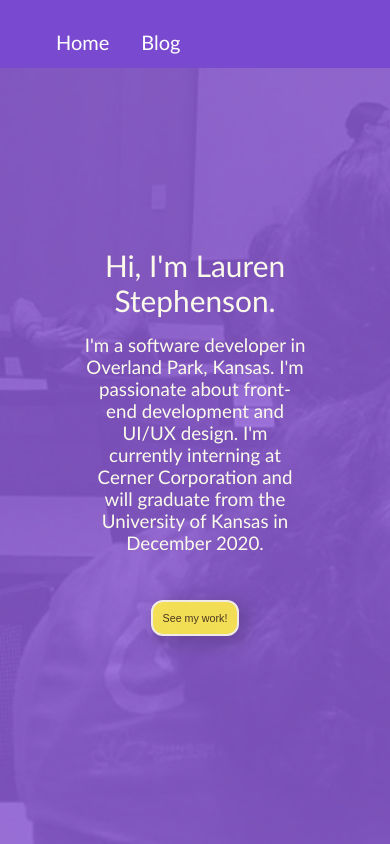
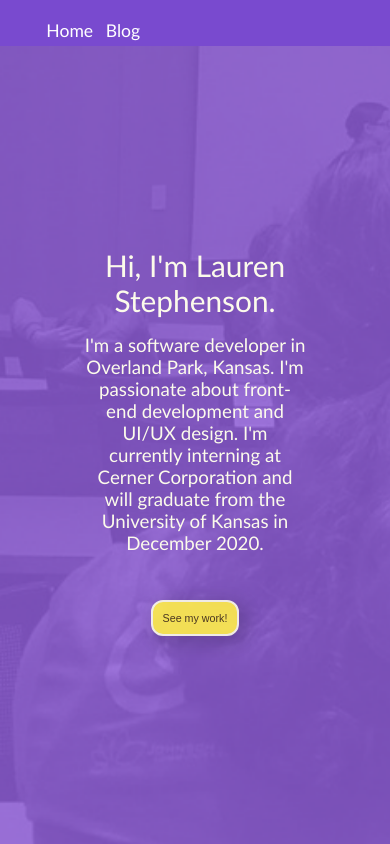
Before and after one commit to CompSciLauren/compscilauren.github.io, a React (Create React App) app: page / in a window 390 px wide. Shown: the top 844 px of the page. Built offline with nearby package versions, Linux system fonts and the light colour scheme.

Commit message:
Improve mobile experience for navbar

```diff
--- a/src/home/home.css
+++ b/src/home/home.css
@@ -29,7 +29,6 @@
   text-align: center;
   padding: 14px 16px;
   text-decoration: none;
-  font-size: 20px;
 }
 
 .Page-wrap {
--- a/src/index.css
+++ b/src/index.css
@@ -44,9 +44,9 @@ nav li {
   float: left;
   display: block;
   text-align: center;
-  padding: 14px 16px;
+  padding: calc(2px + 0.6vw) calc(4px + 0.6vw);
   text-decoration: none;
-  font-size: 20px;
+  font-size: calc(16px + 0.4vw);
 }
 
 nav a {
```
